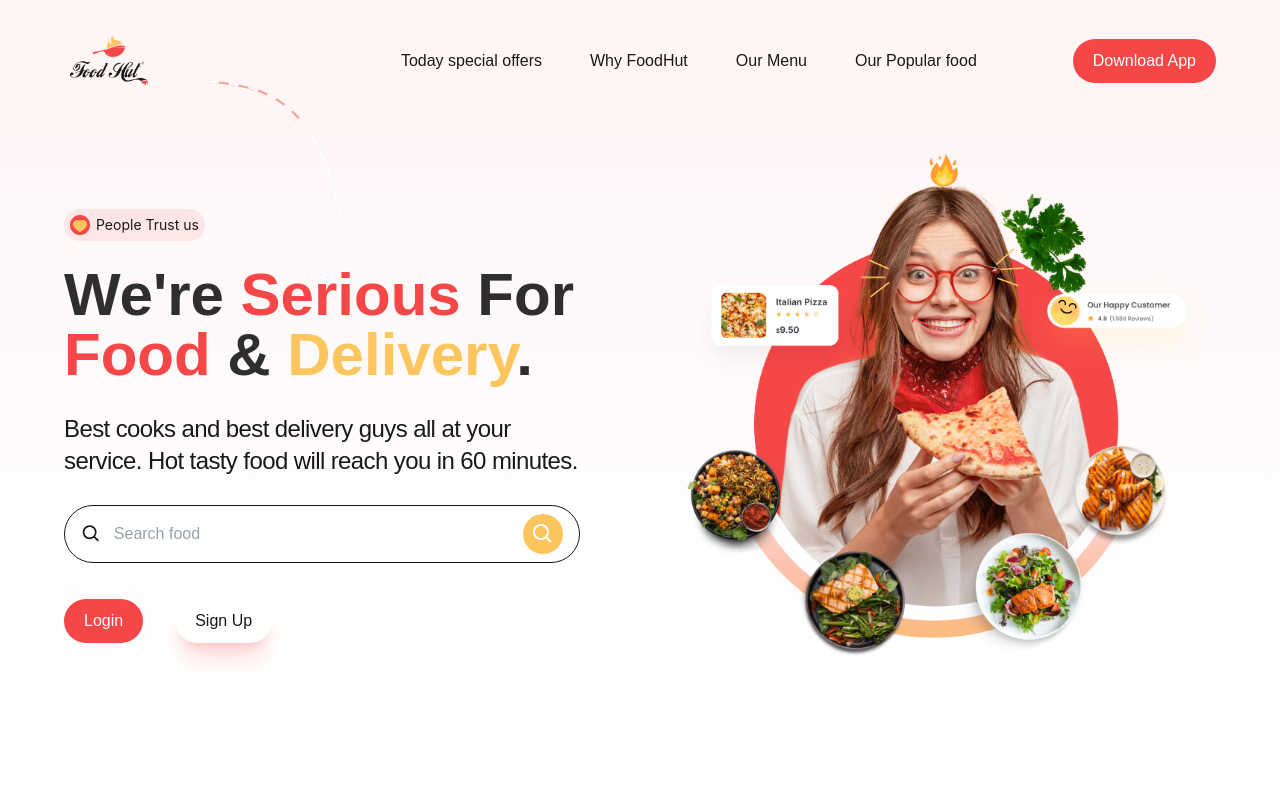
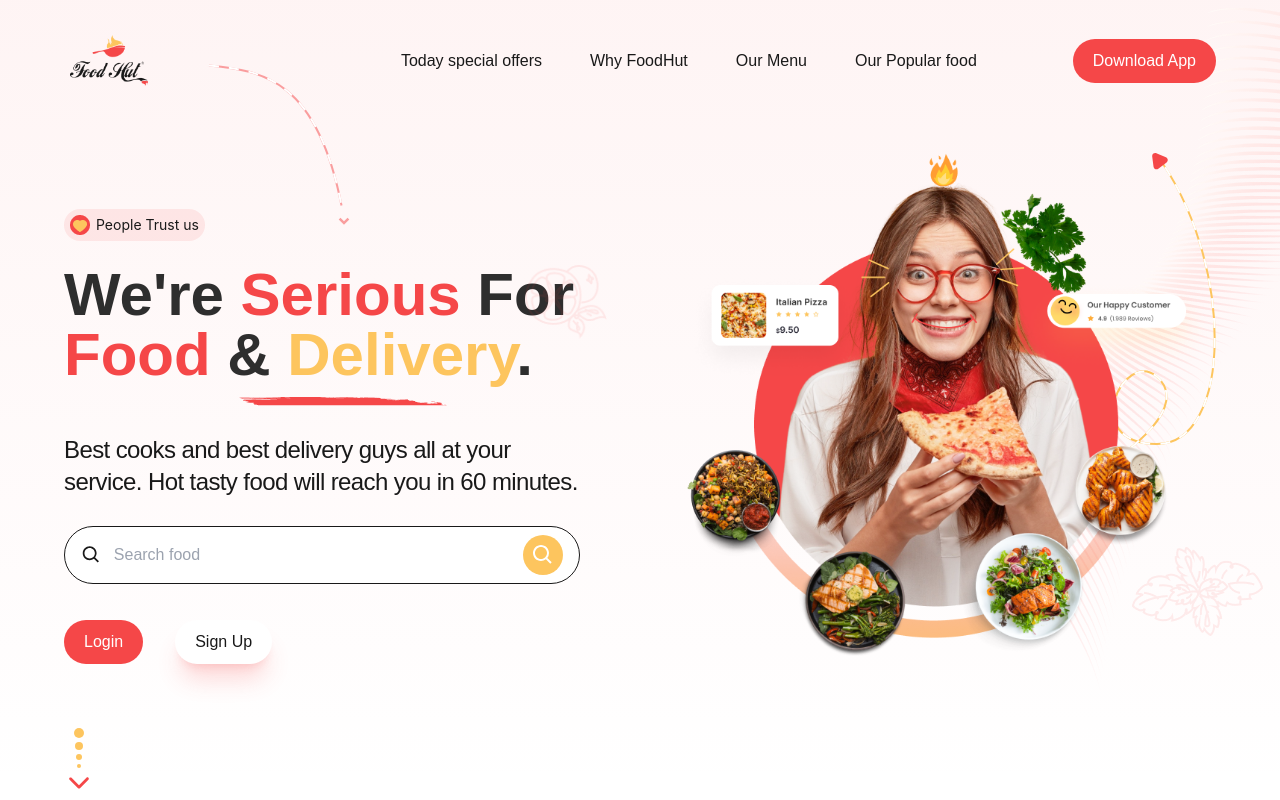
Before and after one commit to ihemebiriegondu/foodhut-website, a React (Create React App) app: page / in a window 1280 px wide. Both pictures are taken after a click on the button "Download App". Built offline with nearby package versions, Linux system fonts and the light colour scheme.

Commit message:
added animations

```diff
--- a/src/App.js
+++ b/src/App.js
@@ -1,5 +1,4 @@
 import Header from "./components/header";
-import '../src/assests/animationstyles.css'
 
 function App() {
   return (
--- a/src/assests/animationstyles.css
+++ b/src/assests/animationstyles.css
@@ -4,11 +4,11 @@
 
 .path {
     stroke-dasharray: 300;
-    stroke-dashoffset: 300;
+    stroke-dashoffset: 0;
     animation-name: dash;
-    animation-duration: 1.9s;
+    animation-duration: 1.5s;
     animation-timing-function: ease-in-out;
-    animation-iteration-count: infinite;
+    animation-iteration-count: 1;
 }
 
 @keyframes dash {
@@ -22,7 +22,7 @@
 }
 
 .top-arrow-head {
-    animation: arrow 0s 1.4s alternate;
+    animation: arrow 0s 0.9s forwards;
     animation-iteration-count: infinite;
     visibility: hidden;
 }
@@ -36,3 +36,68 @@
         visibility: visible;
     }
 }
+
+/*second arrow svg*/
+.dashed2 {
+    stroke-dasharray: 10;
+}
+
+.path2 {
+    stroke-dasharray: 1000;
+    stroke-dashoffset: 1000;
+    animation: dashTwo 4s ease-in-out 0.8s infinite;
+}
+
+@keyframes dashTwo {
+    from {
+        stroke-dashoffset: 1000;
+    }
+
+    to {
+        stroke-dashoffset: 0;
+    }
+}
+
+.arrowhead2 {
+    bottom: 0;
+    left: 0;
+    right: auto;
+    visibility: hidden;
+    display: block;
+    animation: moveArrow 4s ease-in-out 0.8s infinite;
+
+}
+
+@keyframes moveArrow {
+    0% {
+        bottom: 0;
+        left: 0;
+        right: auto;
+        visibility: hidden;
+        display: none;
+    }
+
+    20% {
+        bottom: 0;
+        left: 0;
+        right: auto;
+        visibility: hidden;
+        display: none;
+    }
+
+    55% {
+        top: 0;
+        left: auto;
+        right: 48px;
+        visibility: hidden;
+        display: none;
+    }
+
+    100% {
+        top: 0;
+        left: auto;
+        right: 48px;
+        visibility: visible;
+        display: block;
+    }
+}
--- a/src/components/header.jsx
+++ b/src/components/header.jsx
@@ -2,12 +2,16 @@ import React from 'react'
 import Nav from './nav'
 import HeroSection from './heroSection'
 import TopDottedLine from './topDottedLine'
+import spiralIcon from '../assests/little-icons/Group 8438.png'
 
 export default function Header() {
     return (
-        <header className='px-16 bg-headerBg' >
+        <header className='px-16 bg-headerBg relative' >
+            <div className='absolute right-0 z-0'>
+                <img src={spiralIcon} alt="spiral icon" />
+            </div>
             <Nav />
-            <div className='absolute top-20 left-52'>
+            <div className='absolute top-16 left-52'>
                 <TopDottedLine />
             </div>
             <HeroSection />
--- a/src/components/heroSection.jsx
+++ b/src/components/heroSection.jsx
@@ -1,18 +1,37 @@
 import React from 'react'
 import loveIcon from '../assests/little-icons/Group 8426.png'
 import { BiSearch } from 'react-icons/bi'
+
 import FancyButton from './fancyButton'
+import SideDottedLine from './sideDottedLine'
+
 import heroImage from '../assests/images/Group 8477.png'
+import scratch from '../assests/little-icons/Decore.png'
+import orange from '../assests/little-icons/Orange.png'
+import mint from '../assests/little-icons/Mint.png'
+import Slider from './slider'
 
 export default function HeroSection() {
     return (
-        <section className='flex gap-x-16'>
+        <section className='flex gap-x-16 relative z-10'>
+            <div className='absolute right-0 z-20'>
+                <SideDottedLine />
+            </div>
             <div className='basis-1/2 pt-14'>
                 <div className='flex items-center w-fit bg-primary/10 p-1.5 rounded-large mb-6'>
                     <img src={loveIcon} alt="heart icon" className='w-5 h-5 me-1.5' />
                     <p className='font-inter text-sm'>People Trust us</p>
                 </div>
-                <h1 className='text-6xl font-extrabold mb-7 leading-none text-secondBlack'>We're <span className='text-primary'>Serious</span> For <span className='text-primary'>Food</span> & <span className='text-secondary'>Delivery</span>.</h1>
+                <div className='mb-7 relative'>
+                    <h1 className='text-6xl font-extrabold leading-none text-secondBlack'>We're <span className='text-primary'>Serious</span> For <span className='text-primary'>Food</span> & <span className='text-secondary'>Delivery</span>.</h1>
+                    <div className='flex justify-end pe-28 pt-3'>
+                        <img src={scratch} alt="scratch icon" />
+                    </div>
+
+                    <div className='w-[84px] h-[74px] absolute top-0 right-0'>
+                        <img src={orange} alt="orange icon" className='w-full h-full object-contain' />
+                    </div>
+                </div>
                 <div className='me-7'>
                     <p className='text-2xl tracking-tight mb-7'>Best cooks and best delivery guys all at your service. Hot tasty food will reach you in 60 minutes.</p>
                     <div className='border border-firstBlack rounded-large overflow-hidden flex items-center px-4 mb-9 bg-white'>
@@ -27,10 +46,16 @@ export default function HeroSection() {
                     <FancyButton content={'Login'} background={'bg-primary'} color={'text-white'} />
                     <button className='bg-white text-firstBlack py-2.5 px-5 rounded-large shadow-xl shadow-primary/20'>Sign Up</button>
                 </div>
+                <div className='mt-16 flex flex-col items-start'>
+                    <Slider />
+                </div>
             </div>
-            <div className='basis-1/2'>
-                <div>
+            <div className='basis-1/2 relative z-20'>
+                <div className='relative'>
                     <img src={heroImage} alt="" />
+                </div>
+                <div className='absolute -right-12 bottom-1/4'>
+                    <img src={mint} alt="mint icon" />
                 </div>
             </div>
         </section>
--- a/src/components/nav.jsx
+++ b/src/components/nav.jsx
@@ -4,7 +4,7 @@ import FancyButton from './fancyButton'
 
 export default function Nav() {
     return (
-        <nav className='flex justify-between items-center mb-8'>
+        <nav className='flex justify-between items-center mb-8 relative z-10'>
             <div className='w-[4.875rem] h-[7.563rem] ms-1.5'>
                 <img src={Logo} alt="food hut logo" className='w-full h-full object-contain' />
             </div>
--- /dev/null
+++ b/src/components/sideDottedLine.jsx
@@ -0,0 +1,19 @@
+import React from 'react'
+import '../assests/animationstyles.css'
+
+export default function SideDottedLine() {
+    return (
+        <div>
+            <div className='absolute arrowhead2'>
+                <svg width="16" height="17" viewBox="0 0 16 17" fill="none" xmlns="http://www.w3.org/2000/svg">
+                    <path d="M0.202201 3.44144C-0.095256 1.15128 2.19801 -0.602085 4.33008 0.285391L13.9244 4.27904C16.0565 5.16651 16.4283 8.02922 14.5937 9.4319L6.33792 15.744C4.5033 17.1467 1.83822 16.0373 1.54076 13.7472L0.202201 3.44144Z" fill="#F54748" />
+                </svg>
+            </div>
+            <svg version="1.1" id="Layer_1" xmlns="http://www.w3.org/2000/svg" x="0px" y="0px"
+                width="119" height="317" viewBox="0 0 119 317" enable-background="new 0 0 612 792" stroke="#FDC55E" stroke-width="2" stroke-linejoin="round" stroke-dasharray="8 8" >
+                <path className="path2" fill="none" stroke="#FDC55E" stroke-width="2" stroke-linejoin="round" stroke-miterlimit="10" d="M1 316C29.5 302.167 95.2491 252.452 59 223C27 197 -18.5 289.5 59 291C136.5 292.5 138 107.5 59 1" />
+                <path className="dashed2" fill="none" stroke="white" stroke-width="2" stroke-linejoin="round" stroke-miterlimit="10" d="M1 316C29.5 302.167 95.2491 252.452 59 223C27 197 -18.5 289.5 59 291C136.5 292.5 138 107.5 59 1" />
+            </svg>
+        </div>
+    )
+}
--- /dev/null
+++ b/src/components/slider.jsx
@@ -0,0 +1,14 @@
+import React from 'react'
+import { IoIosArrowDown } from 'react-icons/io'
+
+export default function Slider() {
+    return (
+        <div className='flex flex-col items-center slider'>
+            <p className='bg-secondary rounded-full first-slide w-2.5 h-2.5 mb-1'></p>
+            <p className='bg-secondary rounded-full second-slide w-2 h-2 mb-1'></p>
+            <p className='bg-secondary rounded-full third-slide w-1.5 h-1.5 mb-1'></p>
+            <p className='bg-secondary rounded-full forth-slide w-1 h-1'></p>
+            <IoIosArrowDown className='text-3xl text-primary' />
+        </div>
+    )
+}
```
Also changed, not shown: src/components/topDottedLine.jsx (+1 -20 lines), src/assests/little-icons/Group 8438.png (added).
